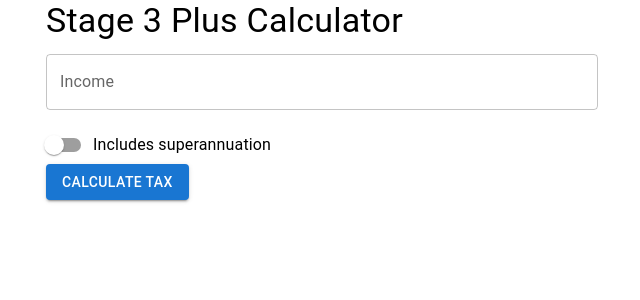
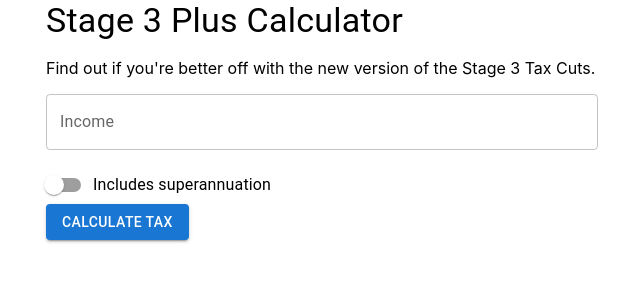
Before and after one commit to TylerHamiltonJ/stage-three-tax, a React (Create React App) app: page / in a window 1280 px wide. Shown: the top 300 px of the page, without its empty margins (318-958 px from the left). Built offline with nearby package versions, Linux system fonts and the light colour scheme.

Commit message:
Updating description

```diff
--- a/src/App.js
+++ b/src/App.js
@@ -51,6 +51,7 @@ const ProgressiveTaxCalculator = () => {
       <Typography variant="h4" gutterBottom>
        Stage 3 Plus Calculator
       </Typography>
+      <p>Find out if you're better off with the new version of the Stage 3 Tax Cuts.</p>
       <CurrencyTextField
         income={income} handleIncomeChange={handleIncomeChange}
       />
```
